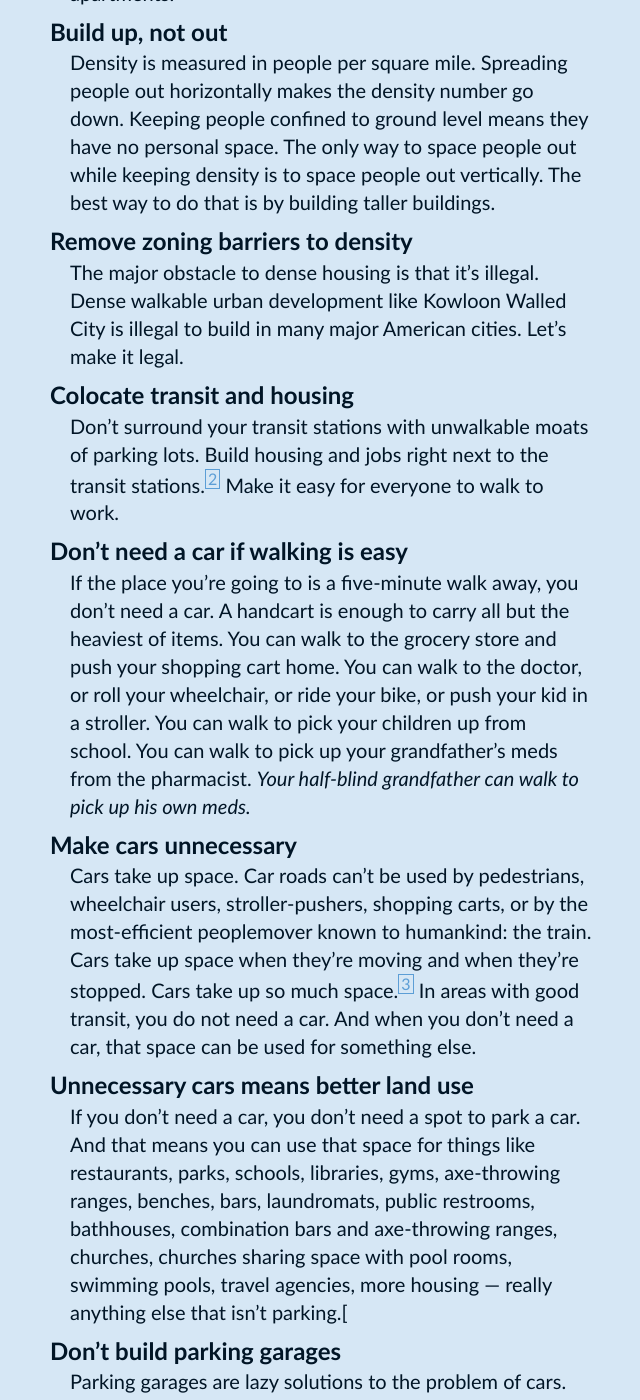
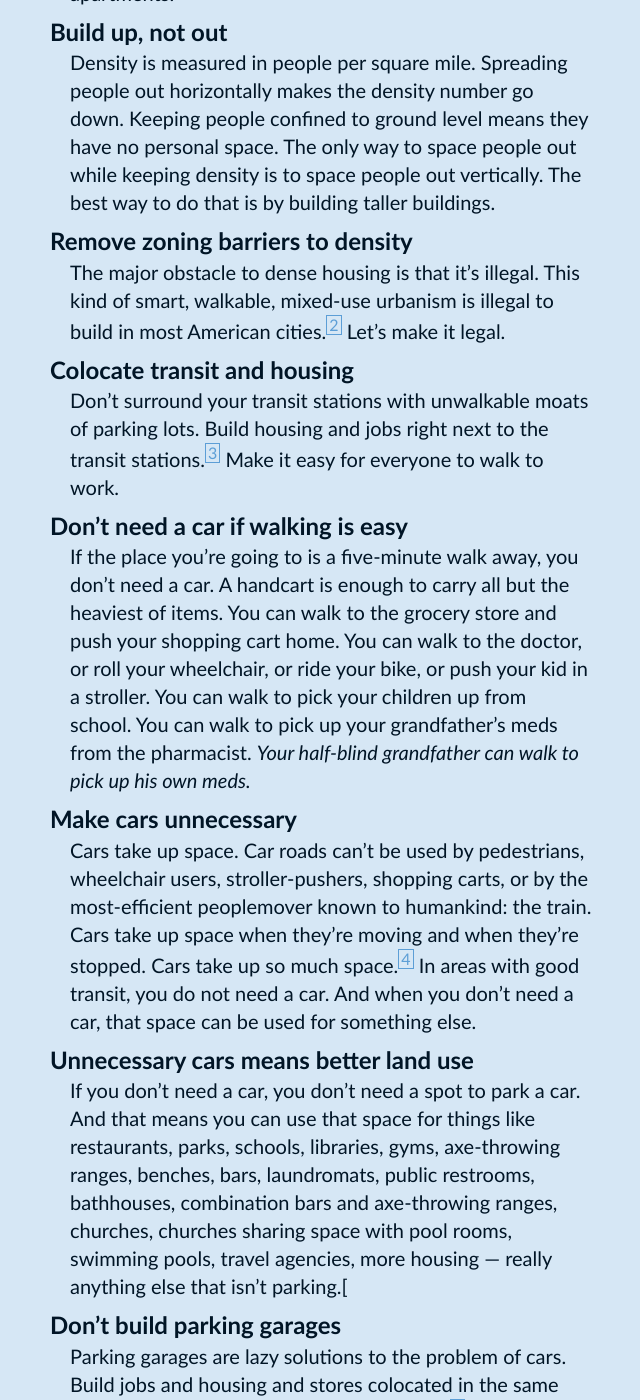
Before and after one commit to benlk/kowloon-manifesto, a Jekyll site: the page built from index.md, in a window 1280 px wide and 1400 px high, scrolled down 2933 px. Shown: the whole window, without its empty margins (319-959 px from the left). Built offline with Jekyll 4.4.1, drawn with Linux system fonts in a browser that asks for light colours; our own code applies the rules of GitHub Pages for plain Markdown files; some of the changed text lies outside the part shown.

Commit message:
This Kind Of Smart, Walkable, Mixed-use Urbanism Is Illegal To Build In Most American Cities

```diff
--- a/index.md
+++ b/index.md
@@ -45,7 +45,7 @@ Build up, not out
 : Density is measured in people per square mile. Spreading people out horizontally makes the density number go down. Keeping people confined to ground level means they have no personal space. The only way to space people out while keeping density is to space people out vertically. The best way to do that is by building taller buildings.
 
 Remove zoning barriers to density
-: The major obstacle to dense housing is that it's illegal. Dense walkable urban development like Kowloon Walled City is illegal to build in many major American cities. Let's make it legal.
+: The major obstacle to dense housing is that it's illegal. This kind of smart, walkable, mixed-use urbanism is illegal to build in most American cities.[^18] Let's make it legal.
 
 Colocate transit and housing
 : Don't surround your transit stations with unwalkable moats of parking lots. Build housing and jobs right next to the transit stations.[^7] Make it easy for everyone to walk to work.
@@ -119,3 +119,4 @@ Call your representative. Have your bird deliver a tweet. Hire a singing telegra
 [^15]: [What I Mean When I Say 'Ban Cars'](https://web.archive.org/web/20220629204153/https://jalopnik.com/what-i-mean-when-i-say-ban-cars-1849122955), Doug Gordon, Jalopnik, 29 June 2022
 [^16]: Public transit consultant Jarrett Walker's blog "Human Transit" summarizes the geometric problems of cars in cities in [Singapore: No More Cars](https://humantransit.org/2017/10/singapore-no-more-cars.html).
 [^17]: "Degrowth is an idea that critiques the global capitalist system which pursues growth at all costs, causing human exploitation and environmental destruction. The degrowth movement of activists and researchers advocates for societies that prioritize social and ecological well-being instead of corporate profits, over-production and excess consumption. This requires radical redistribution, reduction in the material size of the global economy, and a shift in common values towards care, solidarity and autonomy. Degrowth means transforming societies to ensure environmental justice and a good life for all within planetary boundaries." [degrowth.org](https://degrowth.info/en/degrowth).
+[^18]: [This Kind Of Smart, Walkable, Mixed-use Urbanism Is Illegal To Build In Most American Cities](https://knowyourmeme.com/memes/this-kind-of-smart-walkable-mixed-use-urbanism-is-illegal-to-build-in-most-american-cities), Know Your Meme, 2022.
```
